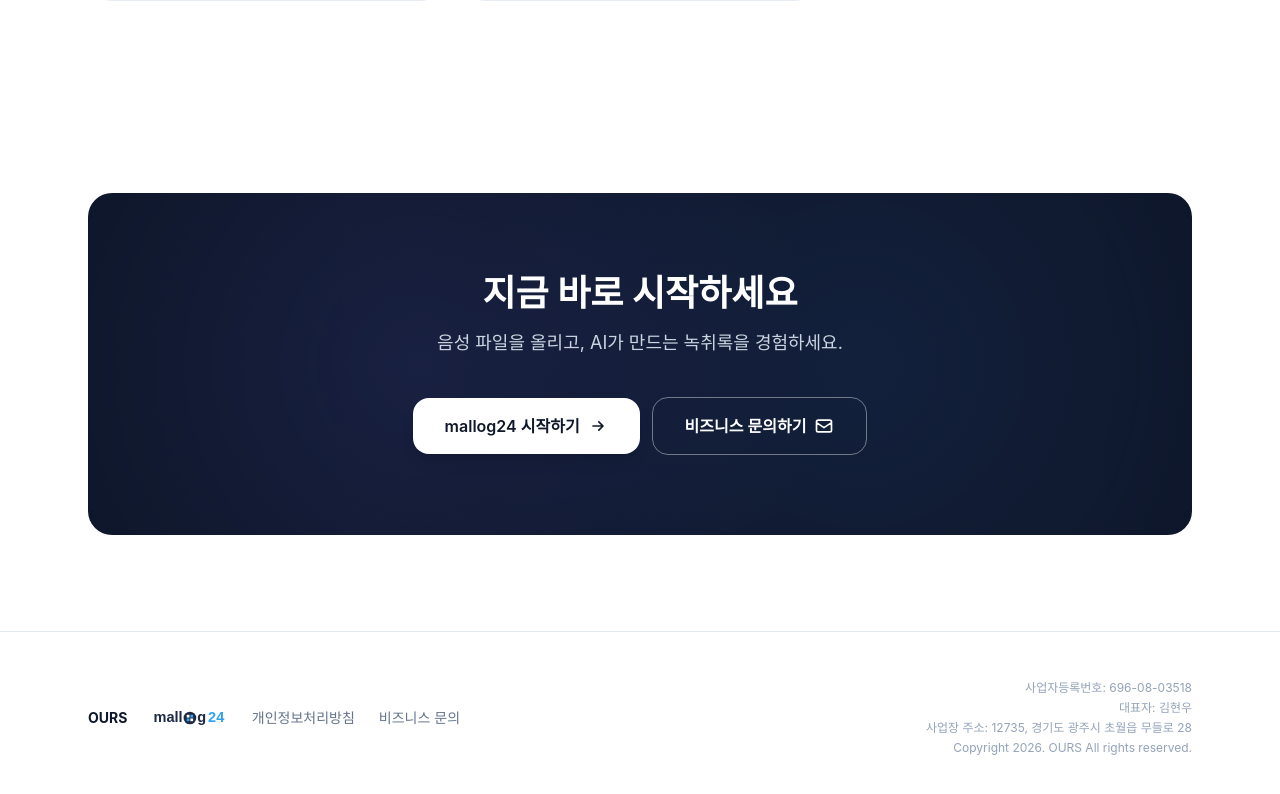
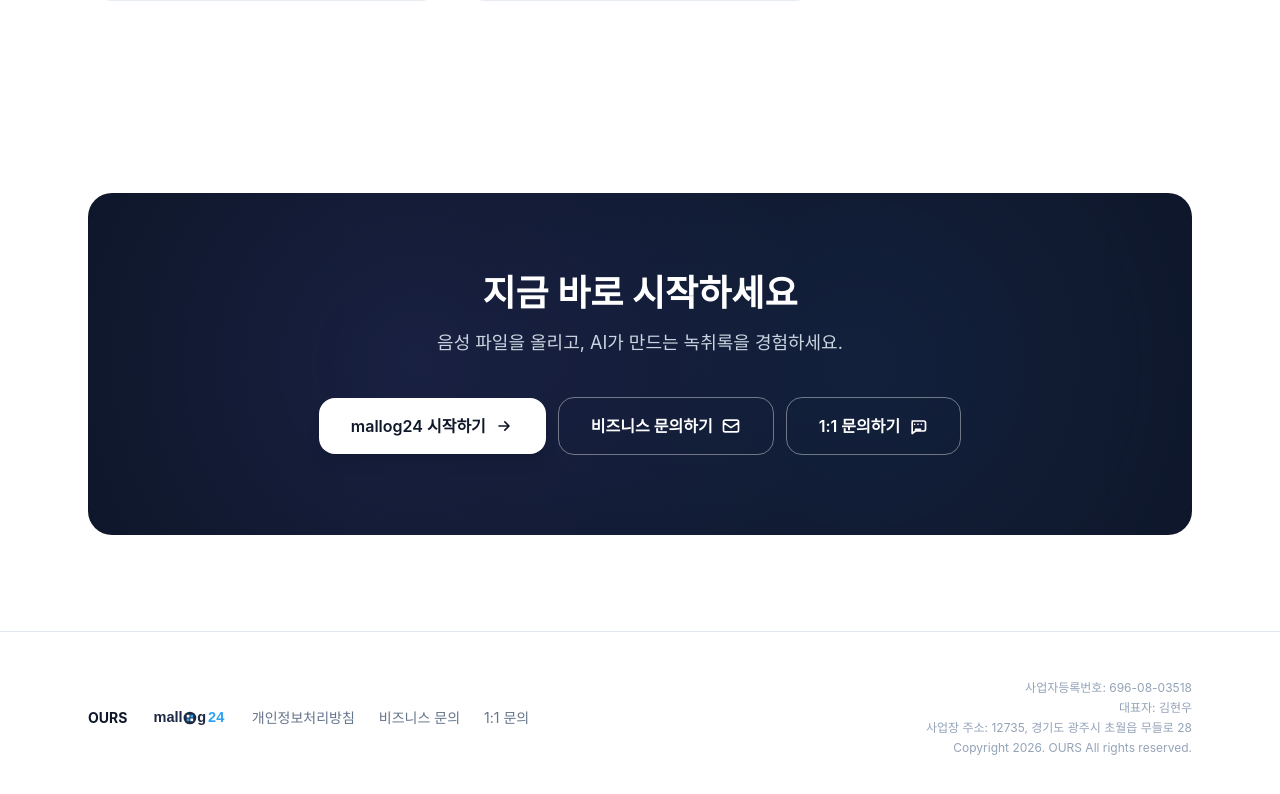
Before and after one commit to hyunw2o/ours-homepage, a Next.js app: page / in a window 1280 px wide. Shown: the part 1890-2684 px from the top of the page. Built offline with nearby package versions, Linux system fonts and the light colour scheme; no server answers; a web font is replaced by a local one.

Commit message:
feat(ours): add 1:1 inquiry email links

```diff
--- a/pages/en.js
+++ b/pages/en.js
@@ -13,6 +13,7 @@ const REPRESENTATIVE_NAME = process.env.NEXT_PUBLIC_REPRESENTATIVE_NAME || 'Hyun
 const BUSINESS_ADDRESS = process.env.NEXT_PUBLIC_BUSINESS_ADDRESS || '12735, 28 Mudeul-ro, Chowol-eup, Gwangju-si, Gyeonggi-do, Republic of Korea'
 const BUSINESS_EMAIL = 'ours113814@gmail.com'
 const BUSINESS_MAILTO = `mailto:${BUSINESS_EMAIL}?subject=${encodeURIComponent('Business Inquiry to OURS')}&body=${encodeURIComponent('Hello OURS team,\n\nInquiry details:\n')}`
+const ONE_TO_ONE_MAILTO = `mailto:${BUSINESS_EMAIL}?subject=${encodeURIComponent('1:1 Inquiry to OURS')}&body=${encodeURIComponent('Hello OURS team,\n\n1:1 inquiry details:\n')}`
 
 function ThemeToggle({ darkMode, setDarkMode }) {
   return (
@@ -438,6 +439,15 @@ export default function Home({ darkMode, setDarkMode }) {
                       <path strokeLinecap="round" strokeLinejoin="round" strokeWidth={2} d="M3 8l9 6 9-6M5 19h14a2 2 0 002-2V7a2 2 0 00-2-2H5a2 2 0 00-2 2v10a2 2 0 002 2z" />
                     </svg>
                   </a>
+                  <a
+                    href={ONE_TO_ONE_MAILTO}
+                    className="inline-flex items-center gap-2 px-8 py-4 border border-white/40 text-white font-semibold rounded-2xl hover:bg-white/10 transition-all duration-200"
+                  >
+                    1:1 Inquiry
+                    <svg className="w-5 h-5" fill="none" stroke="currentColor" viewBox="0 0 24 24">
+                      <path strokeLinecap="round" strokeLinejoin="round" strokeWidth={2} d="M8 10h.01M12 10h.01M16 10h.01M9 16h6M5 6h14a2 2 0 012 2v8a2 2 0 01-2 2H9l-4 3V8a2 2 0 012-2z" />
+                    </svg>
+                  </a>
                 </div>
               </div>
             </div>
@@ -460,6 +470,9 @@ export default function Home({ darkMode, setDarkMode }) {
               <a href={BUSINESS_MAILTO} className="text-sm text-slate-500 dark:text-slate-400 hover:text-slate-900 dark:hover:text-white transition-colors">
                 Business Inquiry
               </a>
+              <a href={ONE_TO_ONE_MAILTO} className="text-sm text-slate-500 dark:text-slate-400 hover:text-slate-900 dark:hover:text-white transition-colors">
+                1:1 Inquiry
+              </a>
             </div>
             <div className="text-center sm:text-right">
               <p className="text-xs text-slate-400 dark:text-slate-600">
--- a/pages/index.js
+++ b/pages/index.js
@@ -13,6 +13,7 @@ const REPRESENTATIVE_NAME = process.env.NEXT_PUBLIC_REPRESENTATIVE_NAME || '김
 const BUSINESS_ADDRESS = process.env.NEXT_PUBLIC_BUSINESS_ADDRESS || '12735, 경기도 광주시 초월읍 무들로 28'
 const BUSINESS_EMAIL = 'ours113814@gmail.com'
 const BUSINESS_MAILTO = `mailto:${BUSINESS_EMAIL}?subject=${encodeURIComponent('OURS 비즈니스 문의')}&body=${encodeURIComponent('안녕하세요 OURS 팀,\n\n문의 내용:\n')}`
+const ONE_TO_ONE_MAILTO = `mailto:${BUSINESS_EMAIL}?subject=${encodeURIComponent('OURS 1:1 문의')}&body=${encodeURIComponent('안녕하세요 OURS 팀,\n\n1:1 문의 내용:\n')}`
 
 function ThemeToggle({ darkMode, setDarkMode }) {
   return (
@@ -438,6 +439,15 @@ export default function Home({ darkMode, setDarkMode }) {
                       <path strokeLinecap="round" strokeLinejoin="round" strokeWidth={2} d="M3 8l9 6 9-6M5 19h14a2 2 0 002-2V7a2 2 0 00-2-2H5a2 2 0 00-2 2v10a2 2 0 002 2z" />
                     </svg>
                   </a>
+                  <a
+                    href={ONE_TO_ONE_MAILTO}
+                    className="inline-flex items-center gap-2 px-8 py-4 border border-white/40 text-white font-semibold rounded-2xl hover:bg-white/10 transition-all duration-200"
+                  >
+                    1:1 문의하기
+                    <svg className="w-5 h-5" fill="none" stroke="currentColor" viewBox="0 0 24 24">
+                      <path strokeLinecap="round" strokeLinejoin="round" strokeWidth={2} d="M8 10h.01M12 10h.01M16 10h.01M9 16h6M5 6h14a2 2 0 012 2v8a2 2 0 01-2 2H9l-4 3V8a2 2 0 012-2z" />
+                    </svg>
+                  </a>
                 </div>
               </div>
             </div>
@@ -460,6 +470,9 @@ export default function Home({ darkMode, setDarkMode }) {
               <a href={BUSINESS_MAILTO} className="text-sm text-slate-500 dark:text-slate-400 hover:text-slate-900 dark:hover:text-white transition-colors">
                 비즈니스 문의
               </a>
+              <a href={ONE_TO_ONE_MAILTO} className="text-sm text-slate-500 dark:text-slate-400 hover:text-slate-900 dark:hover:text-white transition-colors">
+                1:1 문의
+              </a>
             </div>
             <div className="text-center sm:text-right">
               <p className="text-xs text-slate-400 dark:text-slate-600">
```
